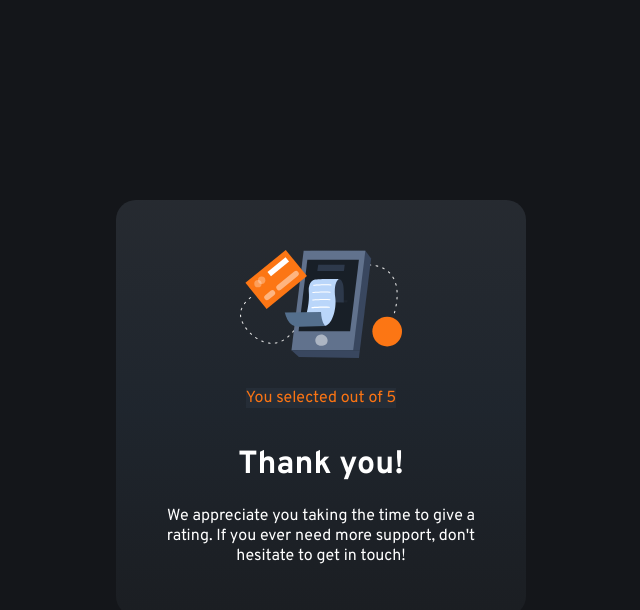
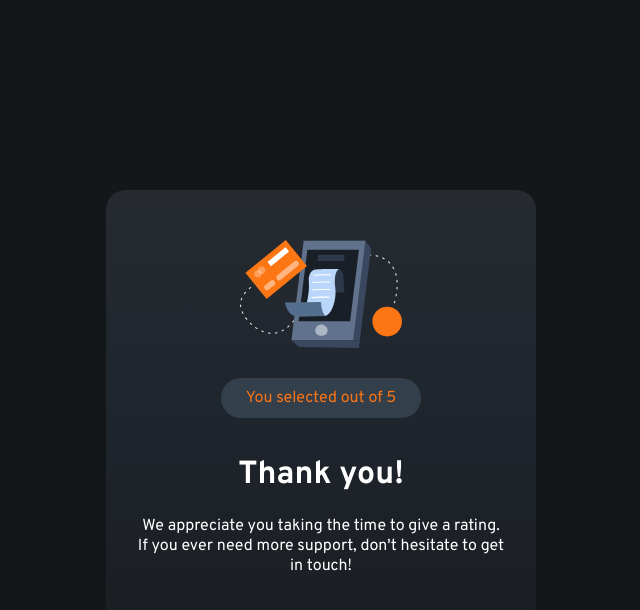
Before and after one commit to FelixHardjana/Interactive-Rating-Component---Frontend_Mentor, a plain HTML site: page index.html in a window 1280 px wide. Both pictures are taken after a click on the button "SUBMIT". Shown: the whole page, without its empty margins (319-959 px from the left). Drawn offline with Linux system fonts and the light colour scheme.

Commit message:
made some adjustments

```diff
--- a/index.html
+++ b/index.html
@@ -51,7 +51,10 @@
 
       <!-- Thank you state start -->
       <img id="thank-you-image" src="./images/illustration-thank-you.svg" alt="illustration-thank-you">
-      <span id="rating-selection">You selected <span id="rating-review"></span> out of 5</span>
+
+      <div id="rating-selection-container">
+        <span id="rating-selection">You selected <span id="rating-review"></span> out of 5</span>
+      </div>
 
       <h1>Thank you!</h1>
 
--- a/style.css
+++ b/style.css
@@ -26,7 +26,7 @@ main{
     justify-content: center;
     align-items: flex-start;
 
-    width: 350px;
+    width: 370px;
     padding: 30px;
 
     border-radius: 20px;
@@ -119,11 +119,23 @@ button[type="submit"]:hover{
 
 }
 
+#rating-selection-container{
+
+    display: flex;
+    justify-content: center;
+    align-items: center;
+
+    background-color: hsl(213, 19%, 25%);
+
+    margin-top: 30px;
+    margin-bottom: 15px;
+    padding: 10px 25px;
+
+    border-radius: 20px;
+}
+
 #rating-selection{
     color: hsl(25, 97%, 53%);
-    background-color: hsl(213, 19%, 18%);
-    margin-top: 30px;
-    margin-bottom: 15px;
 }
 
 
```
